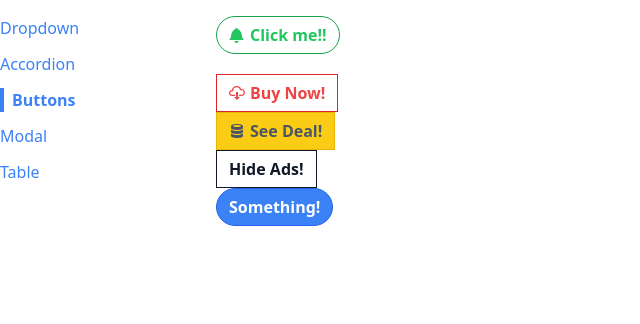
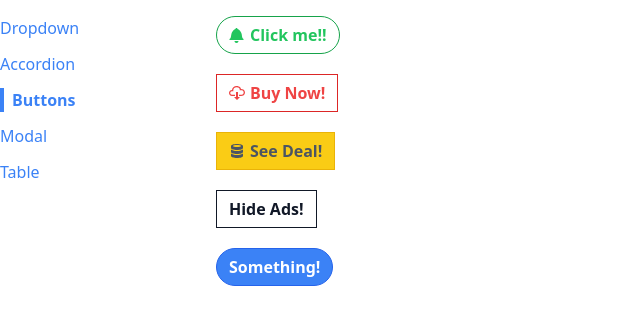
Before and after one commit to ClaytonDewey/react-comps, a React (Create React App) app: page /buttons in a window 1280 px wide. Shown: the top 324 px of the page, without its empty margins (0-640 px from the left). Built offline with nearby package versions, Linux system fonts and the light colour scheme.

Commit message:
refactor: Rework ButtonPage & Table component

```diff
--- a/src/components/Table.js
+++ b/src/components/Table.js
@@ -1,5 +1,10 @@
+import { Fragment } from 'react';
+
 const Table = ({ data, config, keyFn }) => {
   const renderedHeaders = config.map((column) => {
+    if (column.header) {
+      return <Fragment key={column.label}>{column.header()}</Fragment>;
+    }
     return <th key={column.label}>{column.label}</th>;
   });
 
--- a/src/components/pages/ButtonPage.js
+++ b/src/components/pages/ButtonPage.js
@@ -4,30 +4,30 @@ import Button from '../Button';
 const ButtonPage = () => {
   return (
     <div>
-      <div>
-        <Button className='mb-5' success rounded outline>
+      <div className='mb-5'>
+        <Button success rounded outline>
           <GoBell />
           Click me!!
         </Button>
       </div>
-      <div>
+      <div className='mb-5'>
         <Button danger outline>
           <GoCloudDownload />
           Buy Now!
         </Button>
       </div>
-      <div>
+      <div className='mb-5'>
         <Button warning>
           <GoDatabase />
           See Deal!
         </Button>
       </div>
-      <div>
+      <div className='mb-5'>
         <Button secondary outline>
           Hide Ads!
         </Button>
       </div>
-      <div>
+      <div className='mb-5'>
         <Button primary rounded>
           Something!
         </Button>
--- a/src/components/pages/TablePage.js
+++ b/src/components/pages/TablePage.js
@@ -20,7 +20,7 @@ const TablePage = () => {
     {
       label: 'Score',
       render: (fruit) => fruit.score,
-      sort: () => {},
+      header: () => <th className='bg-red-500 px-2'>Score</th>,
     },
   ];
 
```
